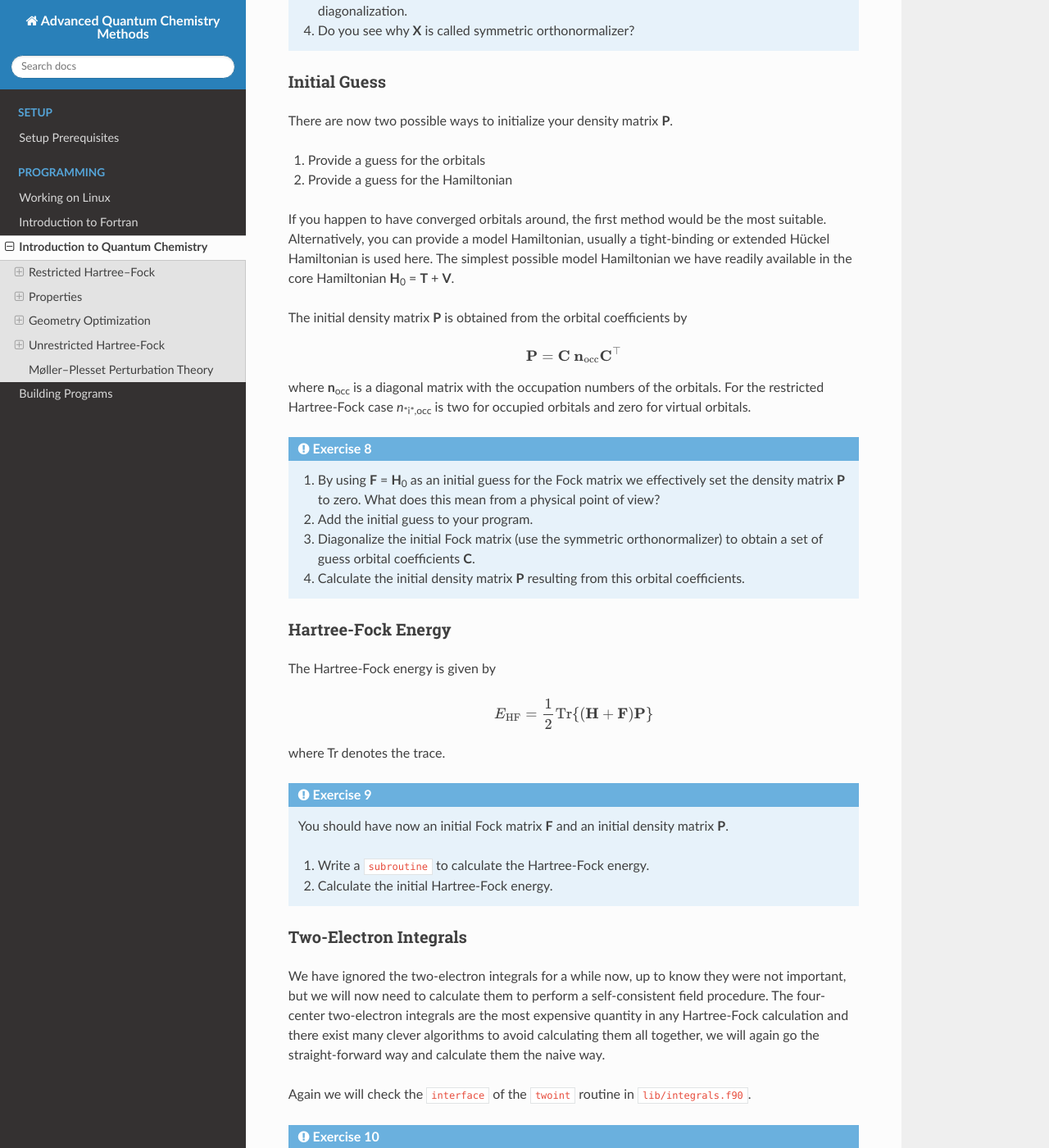
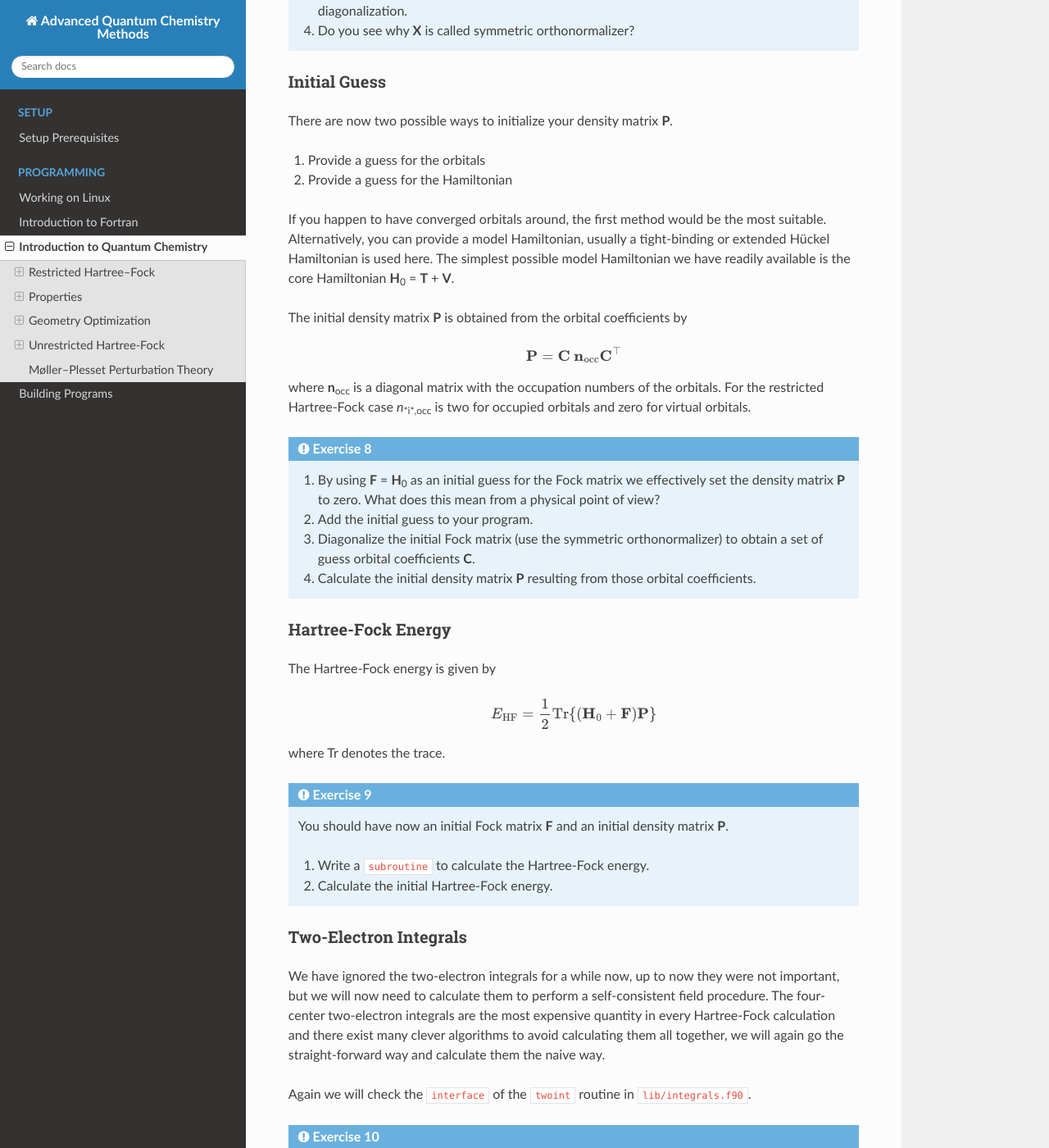
Before and after one commit to grimme-lab/qc2-teaching, a Sphinx documentation site: the page built from doc/scf.rst, in a window 1280 px wide and 1400 px high, scrolled down 6302 px. Shown: the whole window at 82% size. Built offline with Sphinx 7.4.7 and the Read the Docs theme 2.0.0, drawn with Linux system fonts in a browser that asks for light colours.

Commit message:
fixed some typos

```diff
--- a/doc/scf.rst
+++ b/doc/scf.rst
@@ -362,7 +362,7 @@ If you happen to have converged orbitals around, the first method would be
 the most suitable.
 Alternatively, you can provide a model Hamiltonian, usually a tight-binding
 or extended Hückel Hamiltonian is used here.
-The simplest possible model Hamiltonian we have readily available in the
+The simplest possible model Hamiltonian we have readily available is the
 core Hamiltonian **H**:sub:`0` = **T** + **V**.
 
 The initial density matrix **P** is obtained from the orbital coefficients by
@@ -383,7 +383,7 @@ and zero for virtual orbitals.
    2. Add the initial guess to your program.
    3. Diagonalize the initial Fock matrix (use the symmetric orthonormalizer)
       to obtain a set of guess orbital coefficients **C**.
-   4. Calculate the initial density matrix **P** resulting from this orbital
+   4. Calculate the initial density matrix **P** resulting from those orbital
       coefficients.
 
 Hartree-Fock Energy
@@ -392,7 +392,7 @@ Hartree-Fock Energy
 The Hartree-Fock energy is given by
 
 .. math::
-    E_\text{HF} = \frac12\mathrm{Tr}\{(\mathbf H + \mathbf F) \mathbf P\}
+    E_\text{HF} = \frac12\mathrm{Tr}\{(\mathbf H_0 + \mathbf F) \mathbf P\}
 
 where Tr denotes the trace.
 
@@ -407,11 +407,11 @@ where Tr denotes the trace.
 Two-Electron Integrals
 ~~~~~~~~~~~~~~~~~~~~~~
 
-We have ignored the two-electron integrals for a while now, up to know
+We have ignored the two-electron integrals for a while now, up to now
 they were not important, but we will now need to calculate them to
 perform a self-consistent field procedure.
 The four-center two-electron integrals are the most expensive quantity
-in any Hartree-Fock calculation and there exist many clever algorithms
+in every Hartree-Fock calculation and there exist many clever algorithms
 to avoid calculating them all together, we will again go the straight-forward
 way and calculate them the naive way.
 
```
